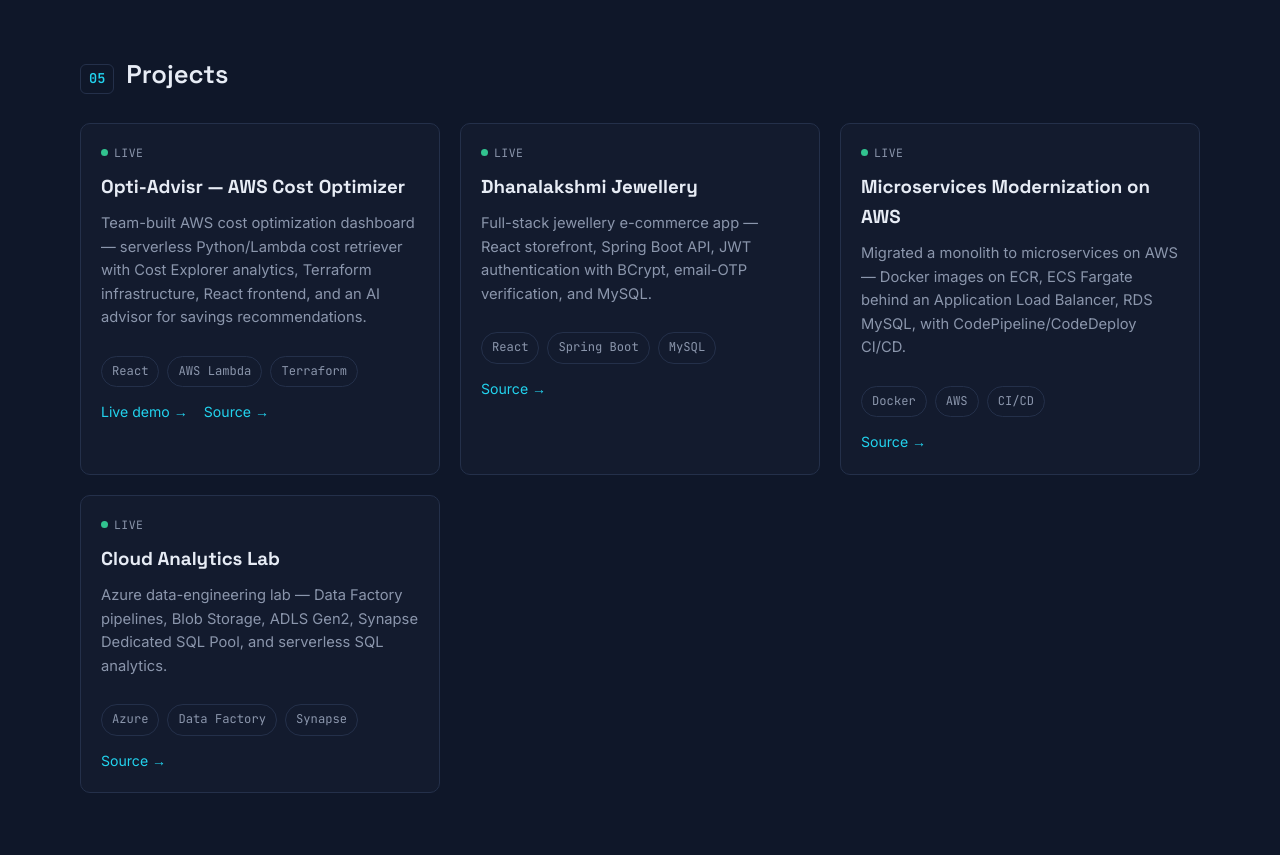
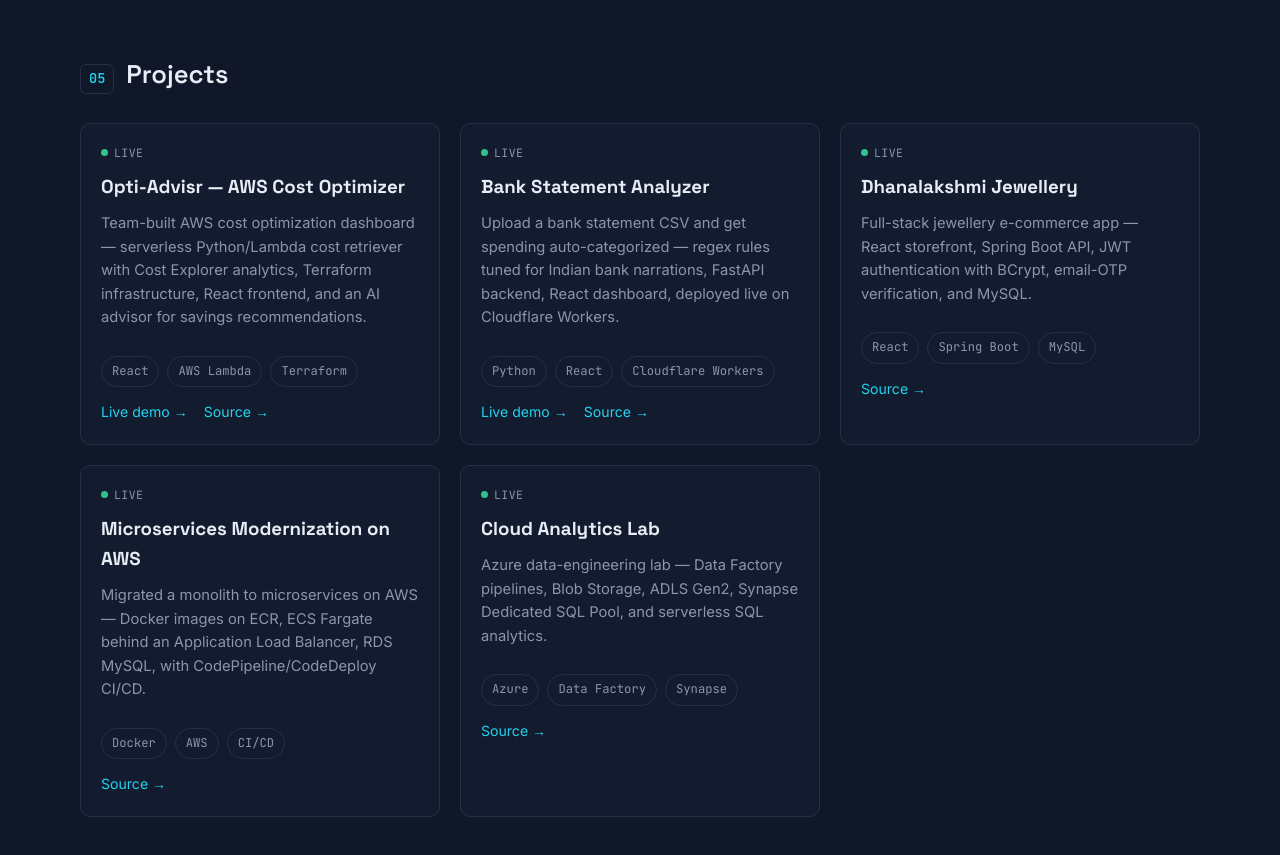
Before and after one commit to adithyatej12/my-portfolio, a plain HTML site: page frontend/index.html in a window 1280 px wide. Shown: the part 2520-3375 px from the top of the page. Drawn offline with Linux system fonts and the light colour scheme; no server answers.

Commit message:
Add Bank Statement Analyzer project card with live demo and source links

```diff
--- a/frontend/index.html
+++ b/frontend/index.html
@@ -212,6 +212,20 @@
     </article>
     <article class="project-card">
       <div class="project-status"><span class="status-dot live"></span>live</div>
+      <h3>Bank Statement Analyzer</h3>
+      <p>Upload a bank statement CSV and get spending auto-categorized — regex rules tuned for Indian bank narrations, FastAPI backend, React dashboard, deployed live on Cloudflare Workers.</p>
+      <div class="chip-row">
+        <span class="chip">Python</span>
+        <span class="chip">React</span>
+        <span class="chip">Cloudflare Workers</span>
+      </div>
+      <div class="project-links">
+        <a href="https://bank-statement-analyzer.adithyatej2002.workers.dev" class="link" target="_blank" rel="noopener">Live demo →</a>
+        <a href="https://github.com/adithyatej12/bank-statement-analyzer" class="link" target="_blank" rel="noopener">Source →</a>
+      </div>
+    </article>
+    <article class="project-card">
+      <div class="project-status"><span class="status-dot live"></span>live</div>
       <h3>Dhanalakshmi Jewellery</h3>
       <p>Full-stack jewellery e-commerce app — React storefront, Spring Boot API, JWT authentication with BCrypt, email-OTP verification, and MySQL.</p>
       <div class="chip-row">
```
Also changed, not shown: backend/server.js (+9 -0 lines).
